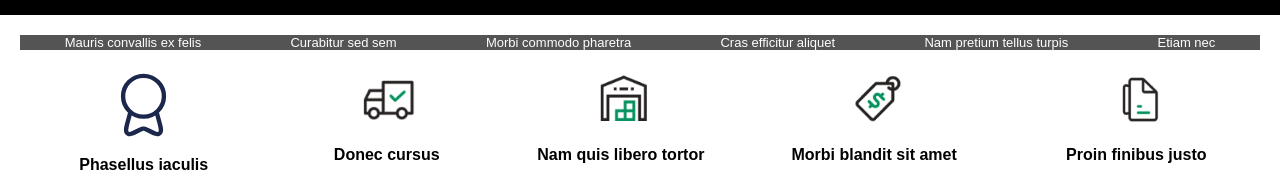
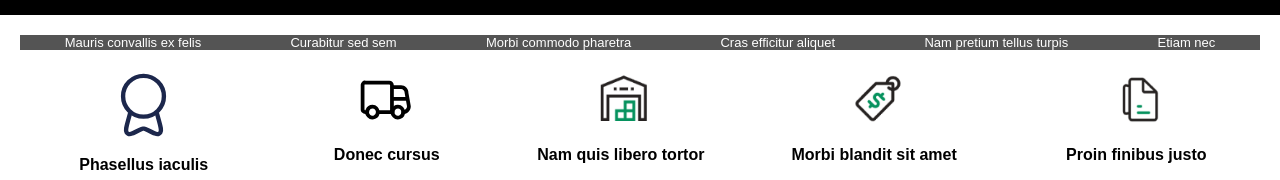
Before and after one commit to kapselk7/projekt-INF-2TC1, a plain HTML site: page index.html in a window 1280 px wide. Shown: the part 809-989 px from the top of the page. Drawn offline with Linux system fonts and the light colour scheme.

Commit message:
index.html

```diff
--- a/index.html
+++ b/index.html
@@ -64,7 +64,7 @@
                 <span>Phasellus ut tincidunt arcu</span>
             </div>
             <div class="icon">
-				<img src="Zrzut ekranu 2025-01-17 133137.png" alt="obrazek" width="75" height="60">
+				<img src="truck-svgrepo-com.svg" alt="obrazek" width="75" height="60">
                 <p><strong>Donec cursus</strong></p>
                 <span>Donec hendrerit nisi eget</span>
             </div>
```
